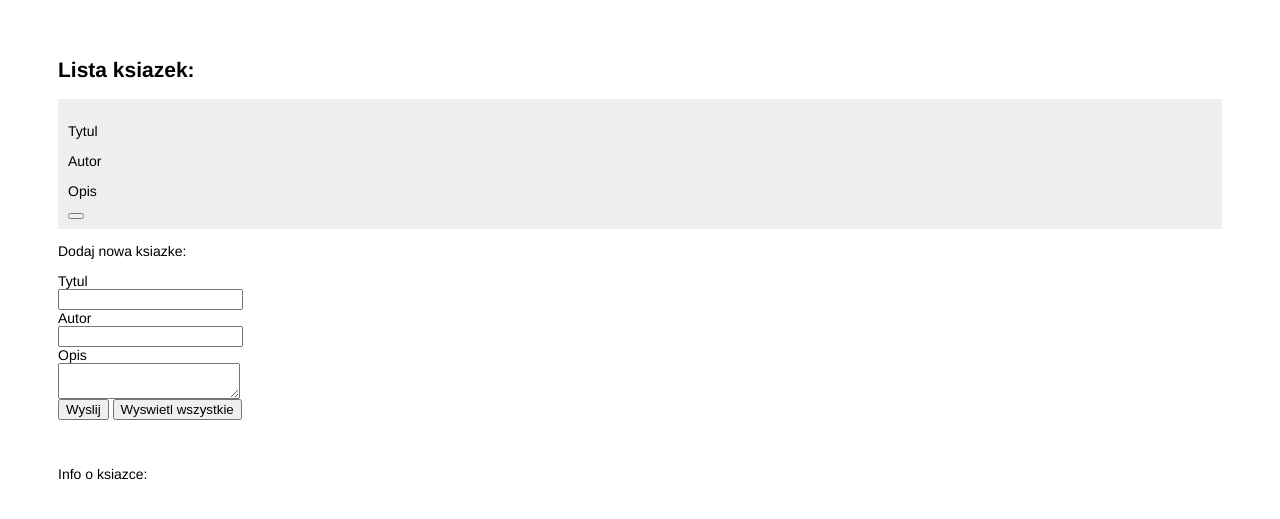
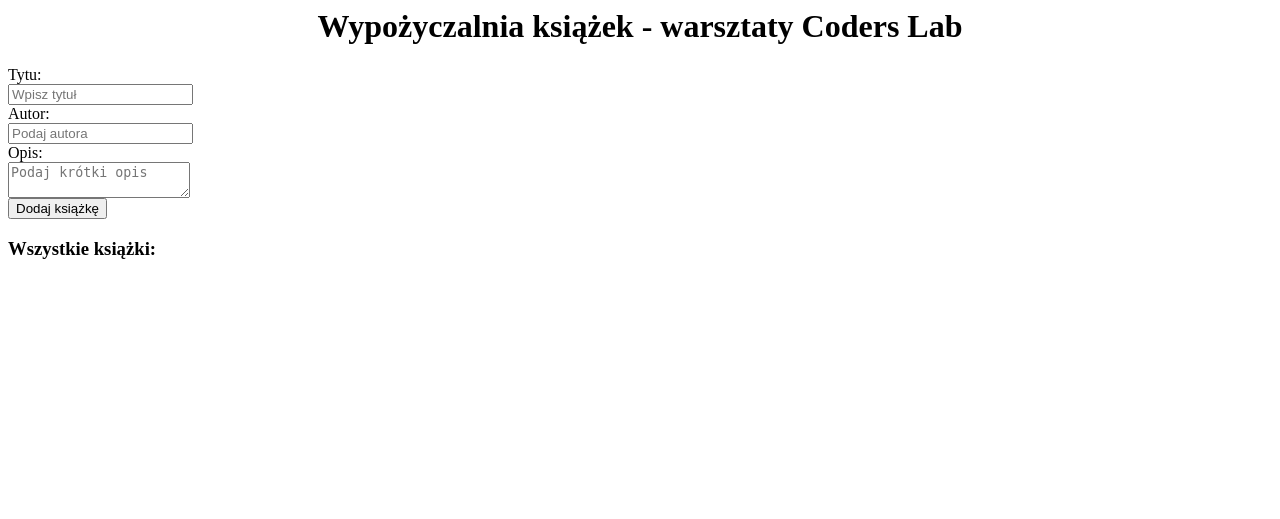
Before and after one commit to zplawecki/warsztaty_III, a PHP site: page / in a window 1280 px wide. Shown: the top 519 px of the page. Run offline with PHP 8.4, Linux system fonts and the light colour scheme.

Commit message:
some minor changes, deleted unused code, added variables

```diff
--- a/api/js/app.js
+++ b/api/js/app.js
@@ -1,14 +1,4 @@
 $(function () {
-
-    var positions = $('#positions');
-    var btn = $('#btn');
-    var updateSubmit = $('#submit')
-    var author = $('#author');
-    var description = $('#description');
-    var title = $('#title');
-
-    var j = 1;
-
 
     $('#show').on('click', function (event) {
         event.preventDefault();
--- a/index.php
+++ b/index.php
@@ -1,46 +1,25 @@
+
 <html>
     <head>
-        <title>Formularz dla wypozyczalni</title>
-        <link rel='stylesheet' href='css/style.css' />
-        <script src="https://code.jquery.com/jquery-2.2.3.min.js"></script>
-        <script src="api/js/app.js"></script>
         <meta charset="UTF-8">
-        <meta name="viewport" content="width=device-width, initial-scale=1.0">
+        <script src="https://code.jquery.com/jquery-2.2.0.min.js"></script>
+        <script src="js/app.js"></script>
     </head>
     <body>
-        <h2>Lista ksiazek:</h2>
-        <ul id="ksiazki">
-<!--        <template id="ksiazki-template">-->
-            <li>
-            <p>Tytul </p>
-            <p>Autor </p>
-            <p>Opis  </p>
-            <button data-id="$id" class="remove"></button>
-            </li>
-<!--        </template>-->
+        <h1 align="center">Wypożyczalnia książek - warsztaty Coders Lab</h1>
 
-
-        </ul>
-        <form id="addBook">
-            <p>Dodaj nowa ksiazke:</p>
-            <label>Tytul</label><br>
-            <input type="text" id="name" name="name"><br>
-            <label>Autor</label><br>
-            <input type="text" id="author" name="author"><br>
-            <label>Opis</label><br>
-            <textarea id="descr" name="descr"></textarea><br>
-            <input id="send" type="submit" value="Wyslij">
-            <input id="show" type="submit" value="Wyswietl wszystkie">
-        </form><br><br>
-        <label>Info o ksiazce:</label>
-        <div id="bookInfo">
-
-
-
-        </div>
-
-
-
+        <form>
+            Tytu:<br>
+            <input type="text" id="title" placeholder="Wpisz tytuł" name="title"/><br>
+            Autor:<br>
+            <input type="text" id="author" placeholder="Podaj autora" name="author"/><br>
+            Opis:<br>
+            <textarea id="desc" maxlength="255" placeholder="Podaj krótki opis" name="desc"></textarea><br>
+            <input type="submit" id="btn" name="dodaj" value="Dodaj książkę"/>
+        </form>
+        <h3>Wszystkie książki:</h3>
+        <ul id="positions"></ul>
 
     </body>
+
 </html>
--- a/nbproject/private/private.xml
+++ b/nbproject/private/private.xml
@@ -2,6 +2,9 @@
 <project-private xmlns="http://www.netbeans.org/ns/project-private/1">
     <editor-bookmarks xmlns="http://www.netbeans.org/ns/editor-bookmarks/2" lastBookmarkId="0"/>
     <open-files xmlns="http://www.netbeans.org/ns/projectui-open-files/2">
-        <group name="prework"/>
+        <group name="prework">
+            <file>file:/C:/xampp/htdocs/warsztaty/css/style.css</file>
+            <file>file:/C:/xampp/htdocs/warsztaty/api/js/app.js</file>
+        </group>
     </open-files>
 </project-private>
```
Also changed, not shown: api/books.php (+11 -4 lines).
